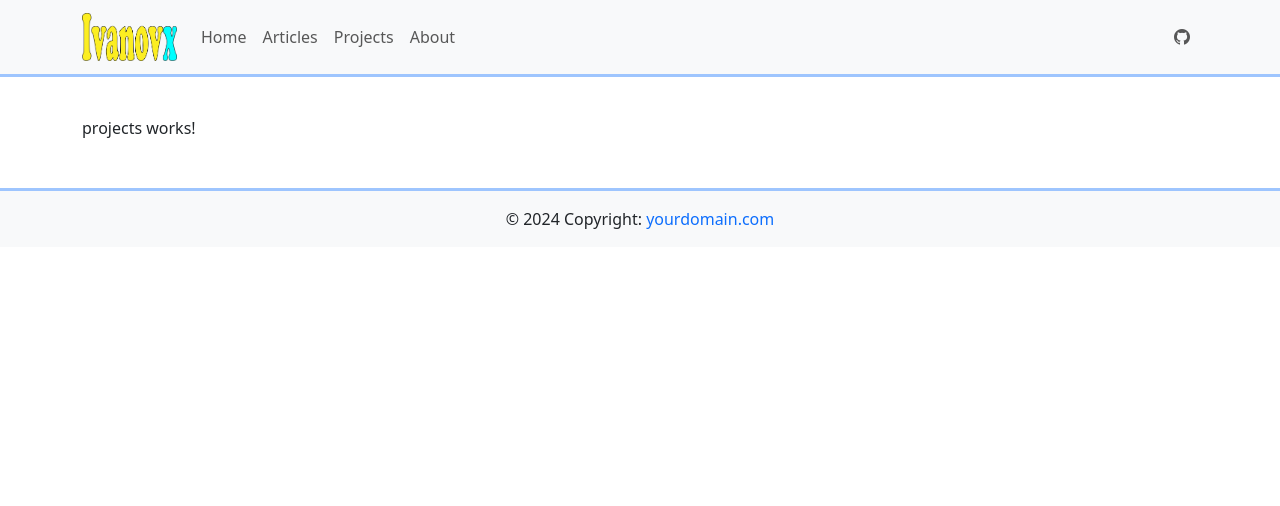
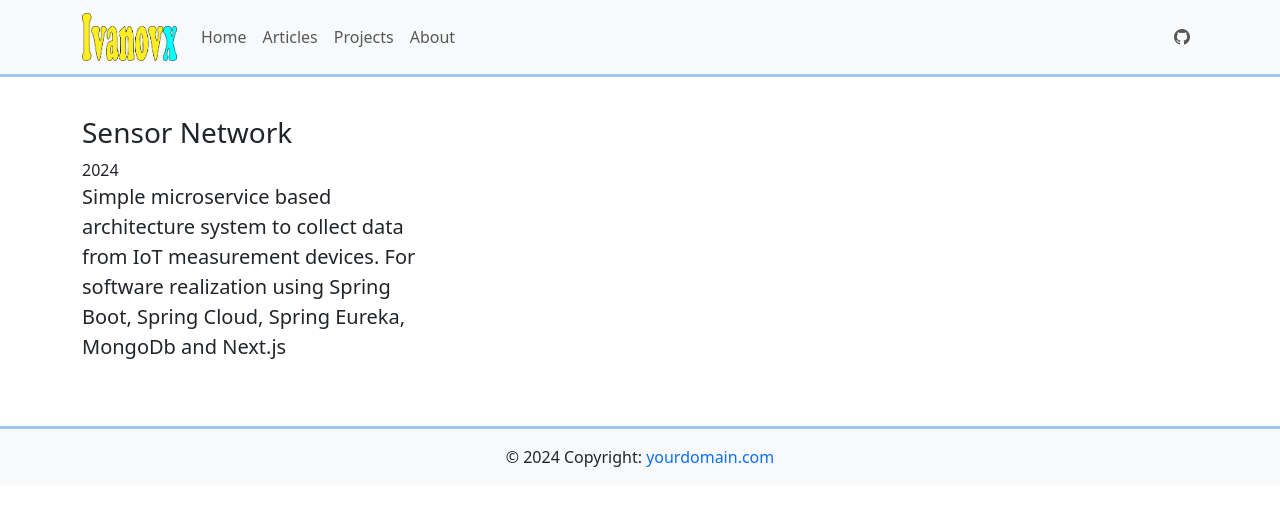
Before and after one commit to ivanovx/ivanovx, an Angular app: page /projects in a window 1280 px wide. Shown: the top 506 px of the page. Built offline with nearby package versions, Linux system fonts and the light colour scheme.

Commit message:
update pages

```diff
--- a/src/app/app.component.html
+++ b/src/app/app.component.html
@@ -1,25 +1,28 @@
 <nav class="navbar navbar-expand-lg fixed-top bg-body-tertiary border-3 border-bottom border-primary-subtle">
     <div class="container">
-        <a class="navbar-brand" href="/">
+        <a href="/" class="navbar-brand">
             <img src="/images/logo.png" class="img-fluid" width="95" />
         </a>
-        <button class="navbar-toggler" type="button" data-bs-toggle="collapse" data-bs-target="#navbarSupportedContent"
-            aria-controls="navbarSupportedContent" aria-expanded="false" aria-label="Toggle navigation">
+        <button
+            type="button"
+            class="navbar-toggler"
+            data-bs-toggle="collapse"
+            data-bs-target="#navbarSupportedContent">
             <span class="navbar-toggler-icon"></span>
         </button>
         <div class="collapse navbar-collapse" id="navbarSupportedContent">
             <ul class="navbar-nav me-auto mb-2 mb-lg-0">
                 <li class="nav-item">
-                    <a class="nav-link" routerLink="home">Home</a>
+                    <a routerLink="home" routerLinkActive="active" class="nav-link">Home</a>
                 </li>
                 <li class="nav-item">
-                    <a class="nav-link" routerLink="articles">Articles</a>
+                    <a routerLink="articles" routerLinkActive="active" class="nav-link">Articles</a>
                 </li>
                 <li class="nav-item">
-                    <a class="nav-link" routerLink="projects">Projects</a>
+                    <a routerLink="projects" routerLinkActive="active" class="nav-link">Projects</a>
                 </li>
                 <li class="nav-item">
-                    <a class="nav-link" routerLink="about">About</a>
+                    <a routerLink="about" routerLinkActive="active" class="nav-link">About</a>
                 </li>
             </ul>
             <ul class="navbar-nav flex-row flex-wrap ms-md-auto">
--- a/src/app/projects/projects.component.html
+++ b/src/app/projects/projects.component.html
@@ -1 +1,76 @@
-<p>projects works!</p>
+<div class="row">
+    <div class="col-md-4">
+        <h3>Sensor Network</h3>
+        <time datetime="2024">2024</time>
+        <p class="lead">
+            Simple microservice based architecture system to collect data from IoT measurement devices.
+            For software realization using Spring Boot, Spring Cloud, Spring Eureka, MongoDb and Next.js
+        </p>
+    </div>
+</div>
+
+<!--
+
+<main class="mx-auto my-10 max-w-[95%]">
+    <p class="text-lg text-center font-medium">
+        This is a selection of personal open-source projects and work done as an employee and freelancer.
+    </p>
+    <article> <span class="text-lg font-bold">2023</span>
+        <div class="mx-auto my-3 bg-white rounded-xl shadow-lg border-2 text-center">
+            <h3 class="py-1 text-lg font-bold border-b-2">PasteX</h3>
+            <div class="mx-2 my-3 flex flex-col md:flex-row space-x-4 items-center text-justify">My Next.js fork of
+                popoular PasteBin application.</div>
+        </div>
+        <div class="mx-auto my-3 bg-white rounded-xl shadow-lg border-2 text-center">
+            <h3 class="py-1 text-lg font-bold border-b-2">Blogy</h3>
+            <div class="mx-2 my-3 flex flex-col md:flex-row space-x-4 items-center text-justify">Simple blog system
+                built with Spring Boot, Thymeleaf and PostgreSQL, also using best practices in the world of Java
+                programming, Spring web development and JPA mapping.</div>
+        </div>
+    </article>
+    <article> <span class="text-lg font-bold">2022</span>
+        <div class="mx-auto my-3 bg-white rounded-xl shadow-lg border-2 text-center">
+            <h3 class="py-1 text-lg font-bold border-b-2">Sticky Notes</h3>
+            <div class="mx-2 my-3 flex flex-col md:flex-row space-x-4 items-center text-justify">A simplified and
+                lightweight version of the popular application built with React.js and fully uses React Hooks for
+                software part and localStorage for store notes.</div>
+        </div>
+    </article>
+    <article> <span class="text-lg font-bold">2021</span>
+        <div class="mx-auto my-3 bg-white rounded-xl shadow-lg border-2 text-center">
+            <h3 class="py-1 text-lg font-bold border-b-2">Weather Station</h3>
+            <div class="mx-2 my-3 flex flex-col md:flex-row space-x-4 items-center text-justify">System for measuring
+                temperature, atmospheric pressure, humidity and air quality index is fully implemented through ESP32 for
+                microcontroller and BME680 for sensor. Later I realized communication via LoRa for remote measurement
+                and local processing.</div>
+        </div>
+    </article>
+    <article> <span class="text-lg font-bold">2018</span>
+        <div class="mx-auto my-3 bg-white rounded-xl shadow-lg border-2 text-center">
+            <h3 class="py-1 text-lg font-bold border-b-2">Paste Bin</h3>
+            <div class="mx-2 my-3 flex flex-col md:flex-row space-x-4 items-center text-justify">My PasteBin.com project
+                fork for fast paste sharing. This is my first ASP.NET Core MVC project, also using Entity Framework for
+                ORM with MS SQL Server.</div>
+        </div>
+    </article>
+    <article> <span class="text-lg font-bold">2017</span>
+        <div class="mx-auto my-3 bg-white rounded-xl shadow-lg border-2 text-center">
+            <h3 class="py-1 text-lg font-bold border-b-2">Blog System</h3>
+            <div class="mx-2 my-3 flex flex-col md:flex-row space-x-4 items-center text-justify">A simple blog system
+                built with ASP.NET MVC and MSSQL with Entity Framework and used best practices for software development
+                and design patterns. This project have administration area for manage pages, posts and main blog
+                navigation. All project implementatiion based on MVC arhitecture, AJAX requests, Design Patterns.</div>
+        </div>
+    </article>
+    <article> <span class="text-lg font-bold">2015</span>
+        <div class="mx-auto my-3 bg-white rounded-xl shadow-lg border-2 text-center">
+            <h3 class="py-1 text-lg font-bold border-b-2">2048</h3>
+            <div class="mx-2 my-3 flex flex-col md:flex-row space-x-4 items-center text-justify">he popular game 2048
+                implemented entirely with VannilaJS without external libraries and TypeScript. The design is entirely
+                original. The game using LocalStorage API for store results.</div>
+        </div>
+    </article>
+</main>
+
+
+-->
```
